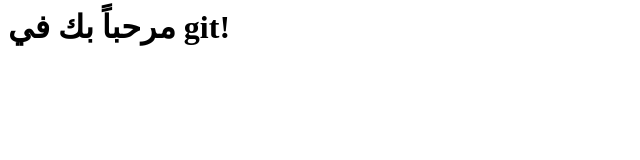
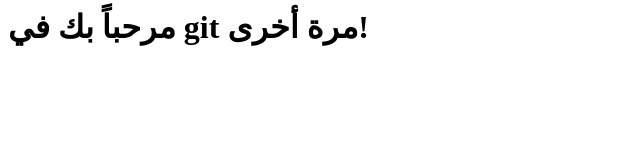
Before and after one commit to MukhtarSayedSaleh/git-book, a plain HTML site: page index.html in a window 1280 px wide. Shown: the whole page, without its empty margins (0-640 px from the left). Drawn offline with Linux system fonts and the light colour scheme.

Commit message:
إضافة جملة جديدة إلى ملف الفهرس

```diff
--- a/index.html
+++ b/index.html
@@ -3,6 +3,6 @@
         <title>مرحباً بك في git!</title>
     </head>
     <body>
-        <h1>مرحباً بك في git!</h1>
+        <h1>مرحباً بك في git مرة أخرى!</h1>
     </body>
 </html>
```
